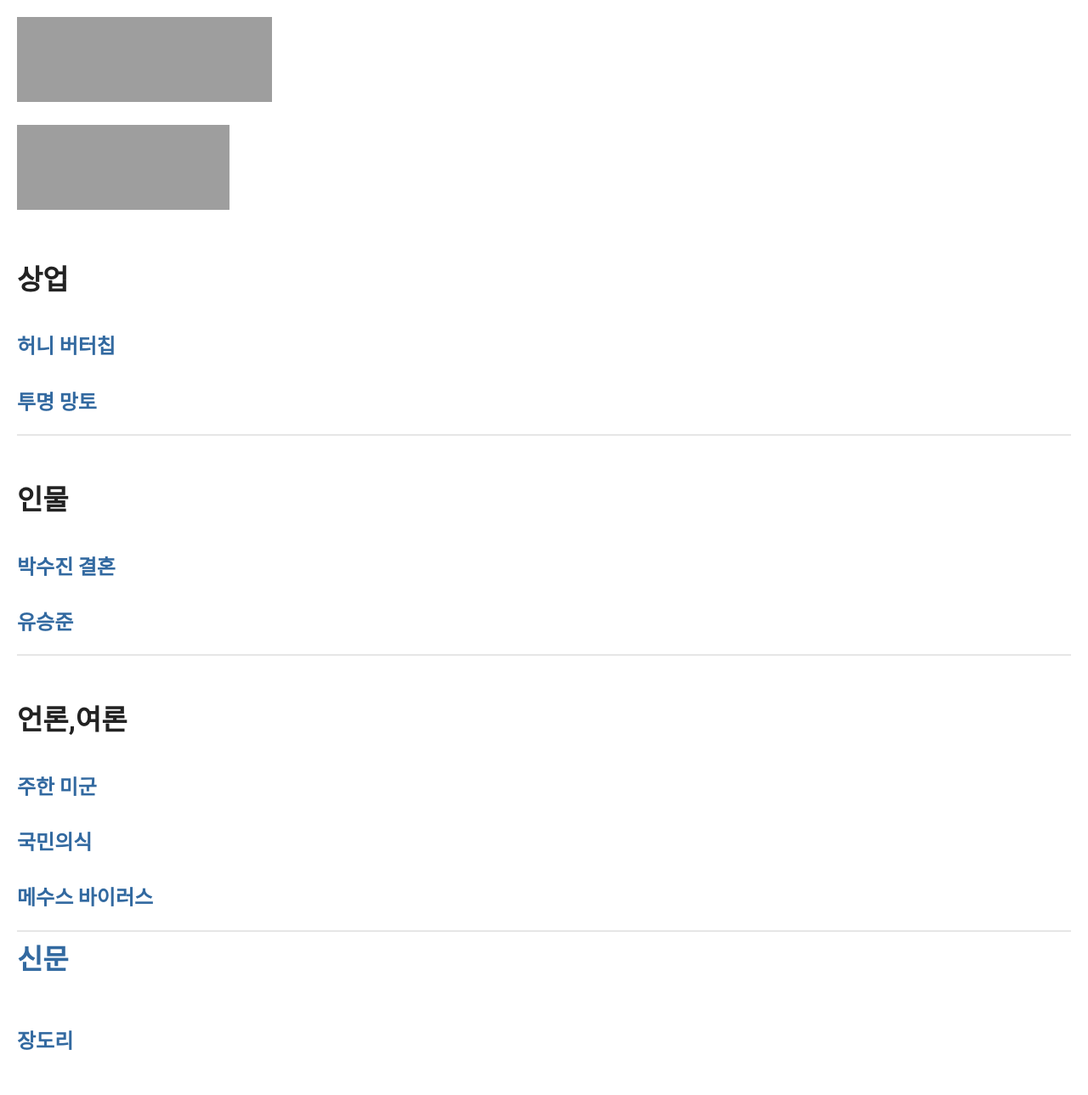
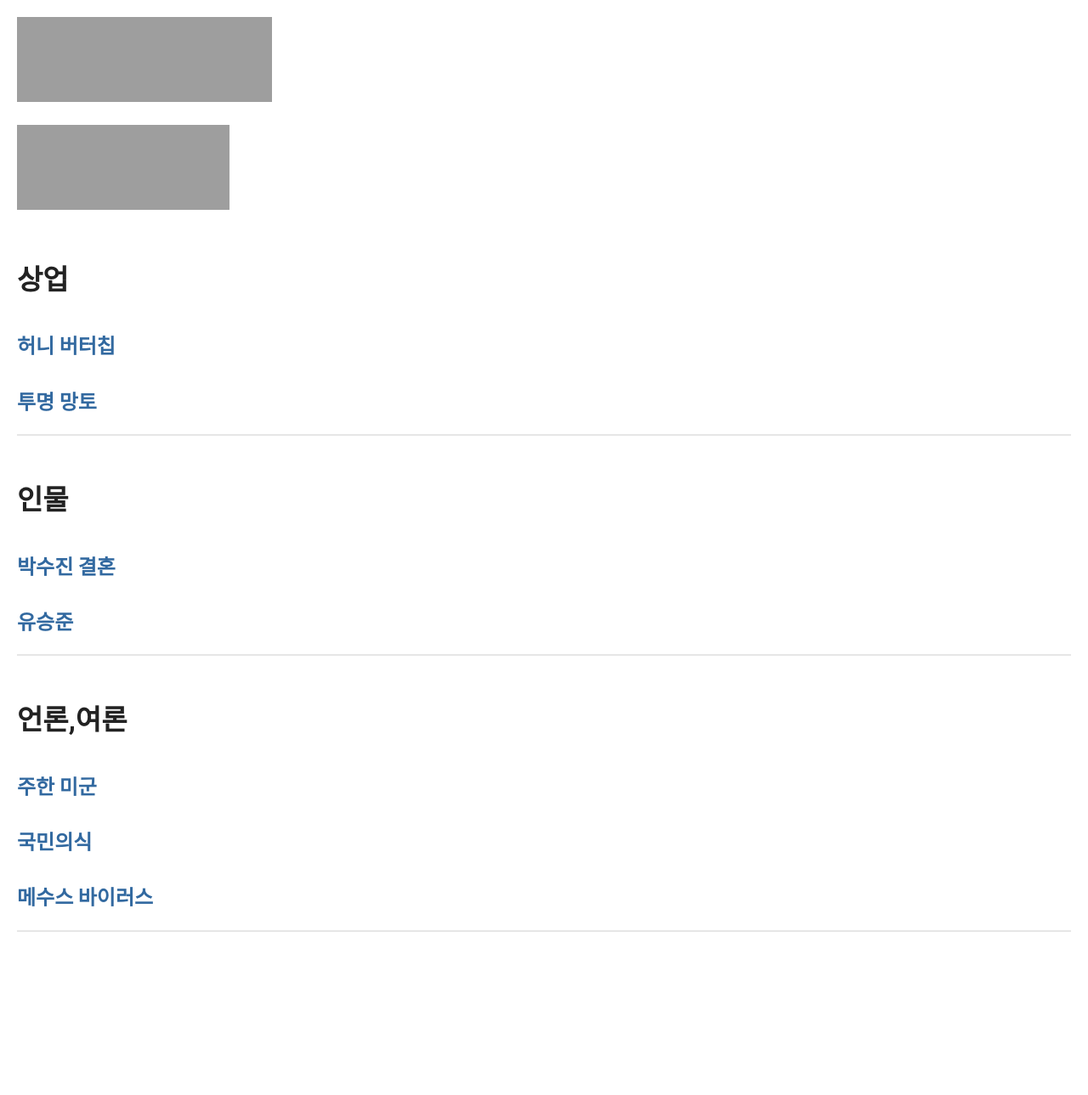
Before and after one commit to osos0623/osos0623.github.com, a Jekyll site: the page free.html, which Jekyll copies as it is, in a window 1280 px wide. Shown: the whole page at 85% size. Built offline with Jekyll 4.4.1, drawn with Linux system fonts in a browser that asks for light colours; after the commit the page ends 1130 px from its top, so only the background shows below that; grey boxes are pictures that could not be loaded.

Commit message:
Update free.html

```diff
--- a/free.html
+++ b/free.html
@@ -53,10 +53,7 @@
   <a href="virus.html" title="park" target="_self"> 메수스 바이러스</a>
 </h3>
 <hr>
-<a><strong><h1>신문<h1></strong></a>
-<h3>
-  <a href="jang.html" title="park" target="_self">장도리</a>
-</h3>
+
 
 
 
```
